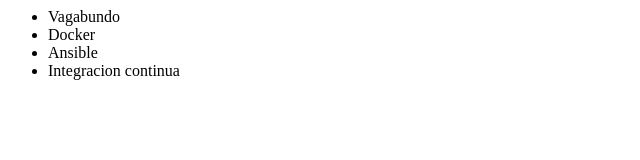
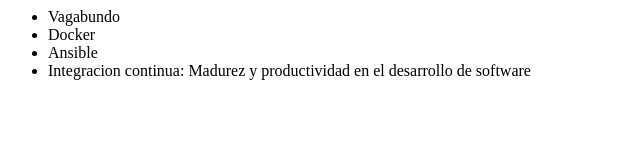
Before and after one commit to BrayanStic/alura-git, a plain HTML site: page index.html in a window 1280 px wide. Shown: the whole page, without its empty margins (0-640 px from the left). Drawn offline with Linux system fonts and the light colour scheme.

Commit message:
Renombrar curso de integración continua

```diff
--- a/index.html
+++ b/index.html
@@ -9,7 +9,7 @@
          <li> Vagabundo </li>
          <li> Docker </li>
          <li> Ansible </li>
-         <li> Integracion continua </li>
+         <li> Integracion continua: Madurez y productividad en el desarrollo de software </li>
      </ul>
 </body>
 </html>
```
